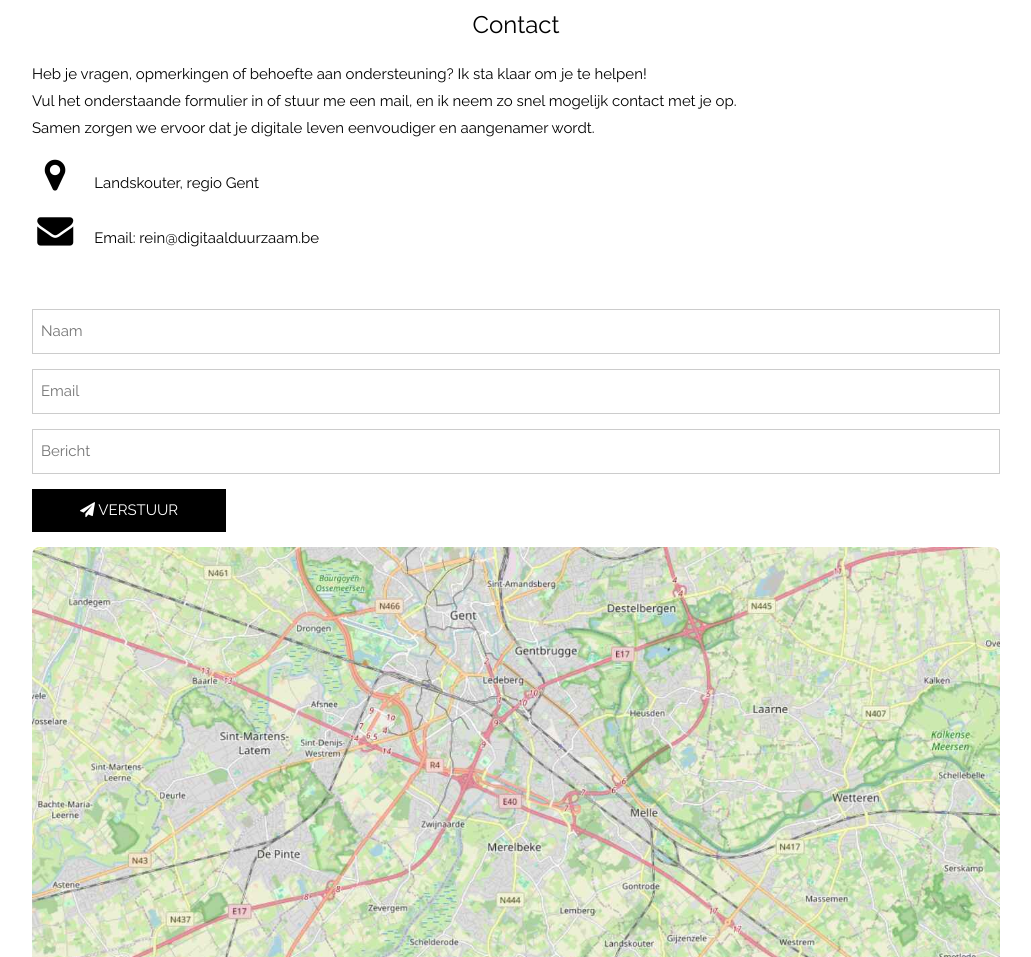
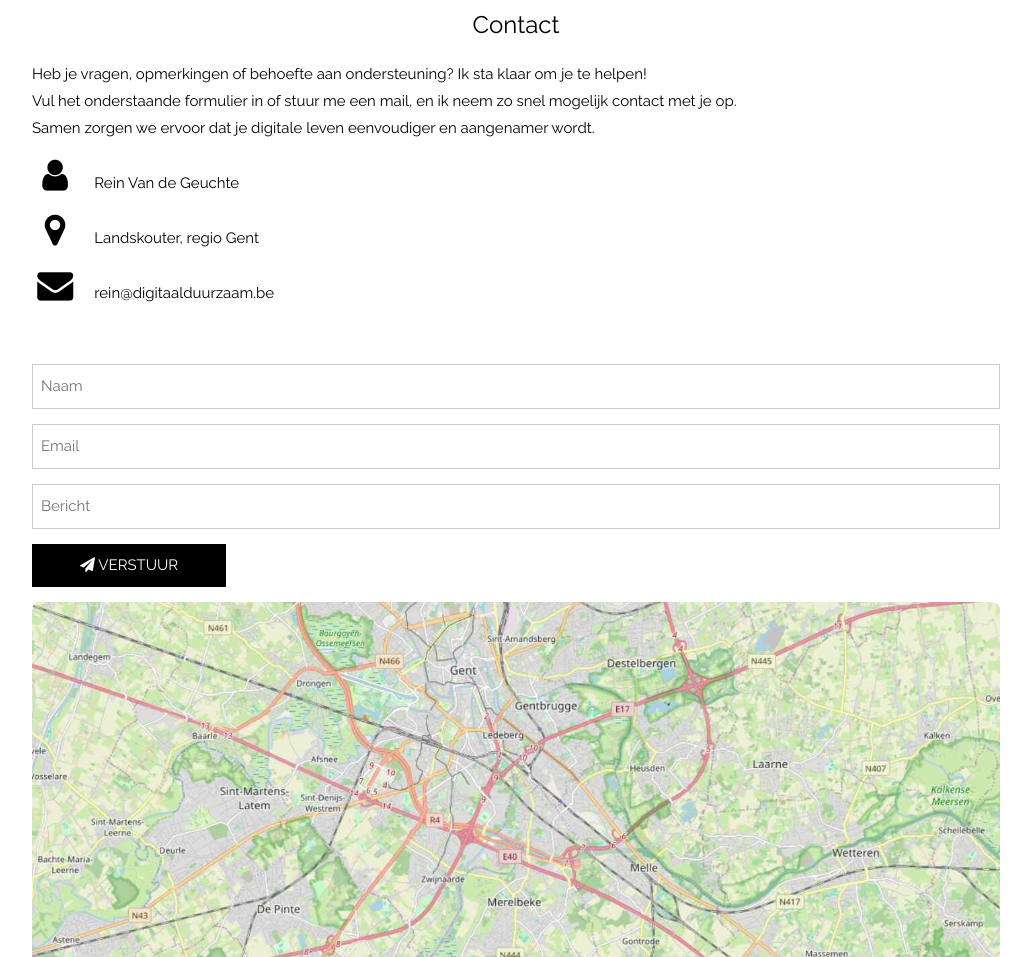
Before and after one commit to digitaalduurzaam/digitaalduurzaam.github.io, a plain HTML site: page index.html in a window 1280 px wide. Shown: the part 3616-4573 px from the top of the page, without its empty margins (124-1155 px from the left). Drawn offline with Linux system fonts and the light colour scheme.

Commit message:
Update index.html

```diff
--- a/index.html
+++ b/index.html
@@ -6,7 +6,7 @@
 
 <meta charset="UTF-8">
 <meta name="viewport" content="width=device-width, initial-scale=1">
-<meta name='robots' content='noindex, nofollow'>
+<meta name='robots' content='index, follow'>
 <meta name="apple-mobile-web-app-capable" content="yes">
 
 <link rel="stylesheet" href="w3.css">
@@ -197,8 +197,9 @@ body,html {
   <h3 class="w3-center">Contact</h3>
   <div>
     <p>Heb je vragen, opmerkingen of behoefte aan ondersteuning? Ik sta klaar om je te helpen!<br>Vul het onderstaande formulier in of stuur me een mail, en ik neem zo snel mogelijk contact met je op.<br>Samen zorgen we ervoor dat je digitale leven eenvoudiger en aangenamer wordt.</p>
+    <p><i class="fa fa-user fa-fw w3-xxlarge w3-margin-right"></i>Rein Van de Geuchte</p>
     <p><i class="fa fa-map-marker fa-fw w3-xxlarge w3-margin-right"></i>Landskouter, regio Gent</p>
-    <p><i class="fa fa-envelope fa-fw w3-xxlarge w3-margin-right"></i>Email: rein@digitaalduurzaam.be</p>
+    <p><i class="fa fa-envelope fa-fw w3-xxlarge w3-margin-right"></i>rein@digitaalduurzaam.be</p>
     <br>
     <form action="https://airform.io/rein@digitaalduurzaam.be" method="post" target="_blank">
       <p><input class="w3-input w3-border" type="text" placeholder="Naam" required name="Name"></p>
```
